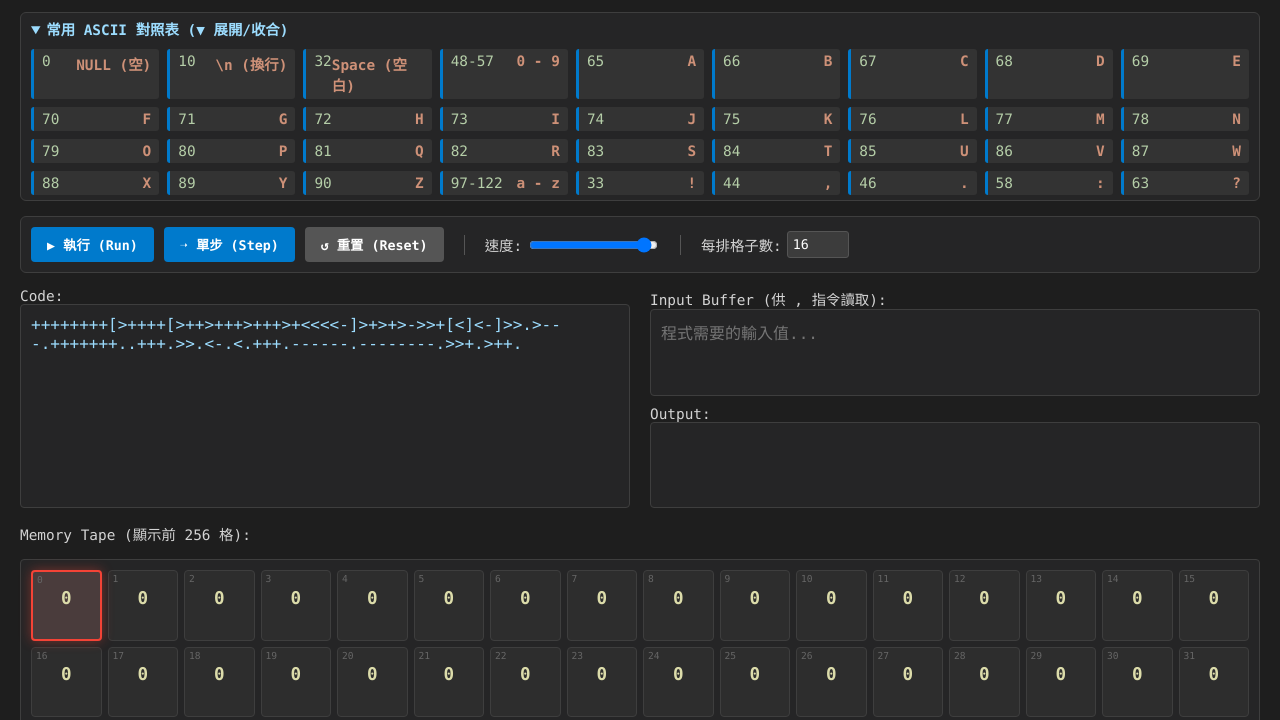
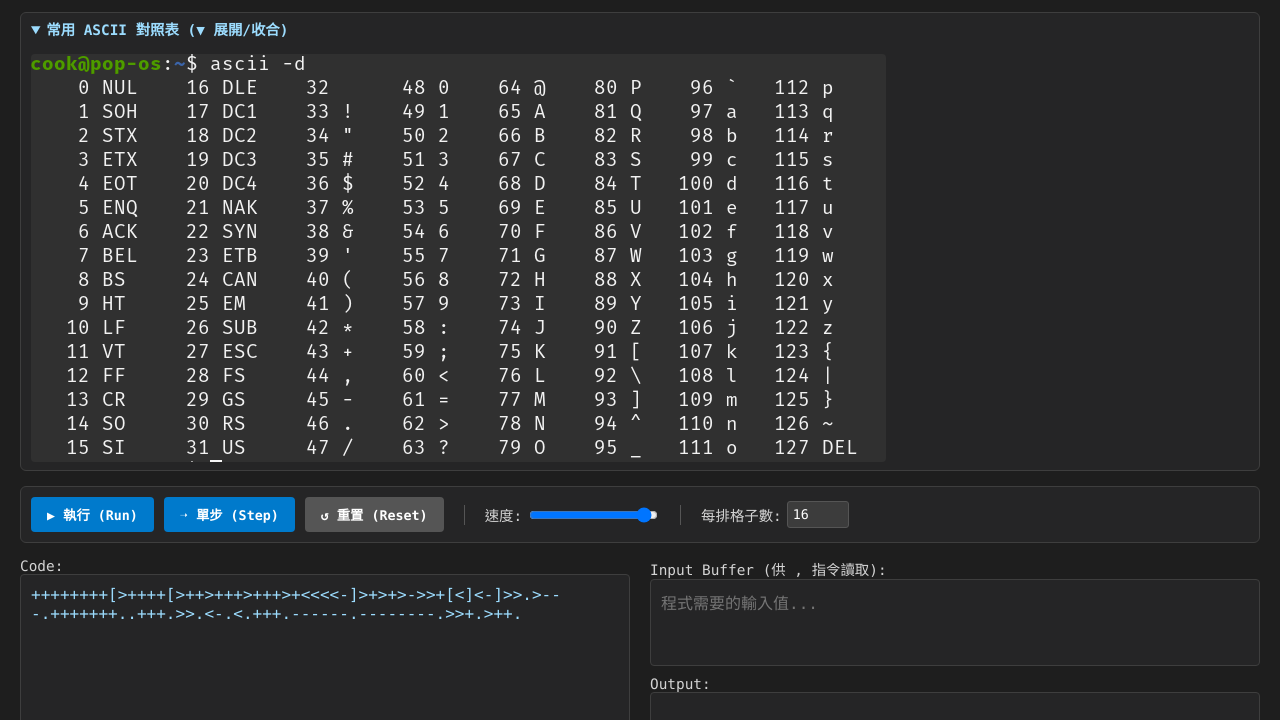
Before and after one commit to HansHans135/brainfuck, a plain HTML site: page index.html in a window 1280 px wide. Shown: the part 51-771 px from the top of the page. Drawn offline with Linux system fonts and the light colour scheme.

Commit message:
Add files via upload

```diff
--- a/index.html
+++ b/index.html
@@ -263,44 +263,7 @@
 
     <details class="ascii-table" open>
         <summary>常用 ASCII 對照表 (▼ 展開/收合)</summary>
-        <div class="ascii-grid">
-            <div class="ascii-item"><span class="ascii-val">0</span><span class="ascii-char">NULL (空)</span></div>
-            <div class="ascii-item"><span class="ascii-val">10</span><span class="ascii-char">\n (換行)</span></div>
-            <div class="ascii-item"><span class="ascii-val">32</span><span class="ascii-char">Space (空白)</span></div>
-            <div class="ascii-item"><span class="ascii-val">48-57</span><span class="ascii-char">0 - 9</span></div>
-            <div class="ascii-item"><span class="ascii-val">65</span><span class="ascii-char">A</span></div>
-            <div class="ascii-item"><span class="ascii-val">66</span><span class="ascii-char">B</span></div>
-            <div class="ascii-item"><span class="ascii-val">67</span><span class="ascii-char">C</span></div>
-            <div class="ascii-item"><span class="ascii-val">68</span><span class="ascii-char">D</span></div>
-            <div class="ascii-item"><span class="ascii-val">69</span><span class="ascii-char">E</span></div>
-            <div class="ascii-item"><span class="ascii-val">70</span><span class="ascii-char">F</span></div>
-            <div class="ascii-item"><span class="ascii-val">71</span><span class="ascii-char">G</span></div>
-            <div class="ascii-item"><span class="ascii-val">72</span><span class="ascii-char">H</span></div>
-            <div class="ascii-item"><span class="ascii-val">73</span><span class="ascii-char">I</span></div>
-            <div class="ascii-item"><span class="ascii-val">74</span><span class="ascii-char">J</span></div>
-            <div class="ascii-item"><span class="ascii-val">75</span><span class="ascii-char">K</span></div>
-            <div class="ascii-item"><span class="ascii-val">76</span><span class="ascii-char">L</span></div>
-            <div class="ascii-item"><span class="ascii-val">77</span><span class="ascii-char">M</span></div>
-            <div class="ascii-item"><span class="ascii-val">78</span><span class="ascii-char">N</span></div>
-            <div class="ascii-item"><span class="ascii-val">79</span><span class="ascii-char">O</span></div>
-            <div class="ascii-item"><span class="ascii-val">80</span><span class="ascii-char">P</span></div>
-            <div class="ascii-item"><span class="ascii-val">81</span><span class="ascii-char">Q</span></div>
-            <div class="ascii-item"><span class="ascii-val">82</span><span class="ascii-char">R</span></div>
-            <div class="ascii-item"><span class="ascii-val">83</span><span class="ascii-char">S</span></div>
-            <div class="ascii-item"><span class="ascii-val">84</span><span class="ascii-char">T</span></div>
-            <div class="ascii-item"><span class="ascii-val">85</span><span class="ascii-char">U</span></div>
-            <div class="ascii-item"><span class="ascii-val">86</span><span class="ascii-char">V</span></div>
-            <div class="ascii-item"><span class="ascii-val">87</span><span class="ascii-char">W</span></div>
-            <div class="ascii-item"><span class="ascii-val">88</span><span class="ascii-char">X</span></div>
-            <div class="ascii-item"><span class="ascii-val">89</span><span class="ascii-char">Y</span></div>
-            <div class="ascii-item"><span class="ascii-val">90</span><span class="ascii-char">Z</span></div>
-            <div class="ascii-item"><span class="ascii-val">97-122</span><span class="ascii-char">a - z</span></div>
-            <div class="ascii-item"><span class="ascii-val">33</span><span class="ascii-char">!</span></div>
-            <div class="ascii-item"><span class="ascii-val">44</span><span class="ascii-char">,</span></div>
-            <div class="ascii-item"><span class="ascii-val">46</span><span class="ascii-char">.</span></div>
-            <div class="ascii-item"><span class="ascii-val">58</span><span class="ascii-char">:</span></div>
-            <div class="ascii-item"><span class="ascii-val">63</span><span class="ascii-char">?</span></div>
-        </div>
+        <img src="image.png" alt="ASCII 對照表" style="max-width: 100%; margin-top: 10px; border-radius: 4px;">
     </details>
 
     <div class="container">
@@ -362,7 +325,26 @@
         document.addEventListener('DOMContentLoaded', () => {
             createTape();
             updateGridLayout();
+            loadFromStorage(); // 載入上次保存的代碼和輸入
         });
+
+        // 從 localStorage 載入
+        function loadFromStorage() {
+            const savedCode = localStorage.getItem('bf_code');
+            const savedInput = localStorage.getItem('bf_input');
+            if (savedCode) {
+                document.getElementById('code').value = savedCode;
+            }
+            if (savedInput) {
+                document.getElementById('input').value = savedInput;
+            }
+        }
+
+        // 保存到 localStorage
+        function saveToStorage() {
+            localStorage.setItem('bf_code', document.getElementById('code').value);
+            localStorage.setItem('bf_input', document.getElementById('input').value);
+        }
 
         function createTape() {
             const tapeDiv = document.getElementById('tape');
@@ -492,6 +474,7 @@
             if (pc === 0 && !code) {
                 code = document.getElementById('code').value;
                 inputBuffer = document.getElementById('input').value;
+                saveToStorage(); // 保存到 localStorage
                 loopStack = parseLoops(code);
                 if (!loopStack && code.includes('[')) return;
             }
```
Also changed, not shown: image.png (added).
